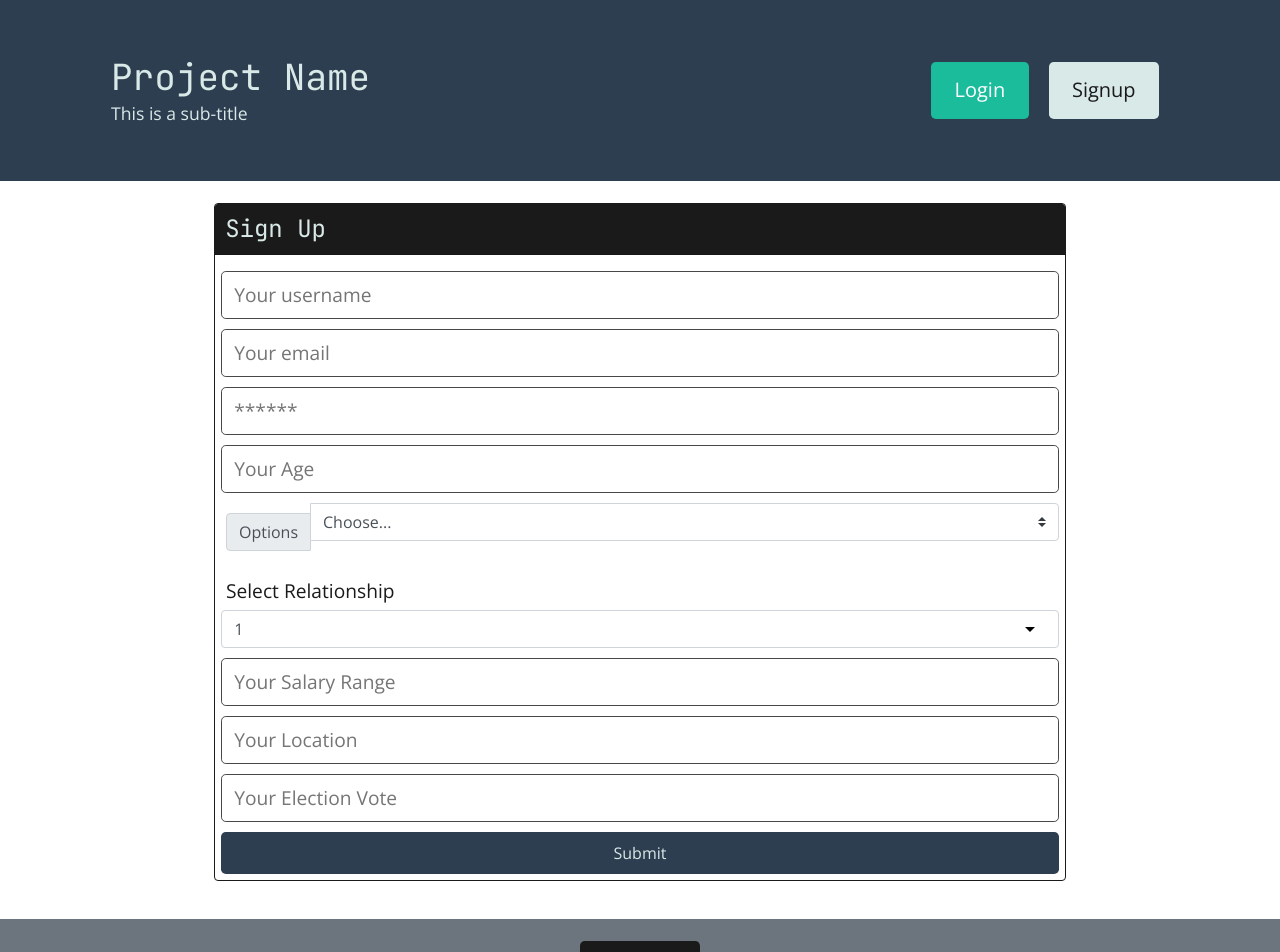
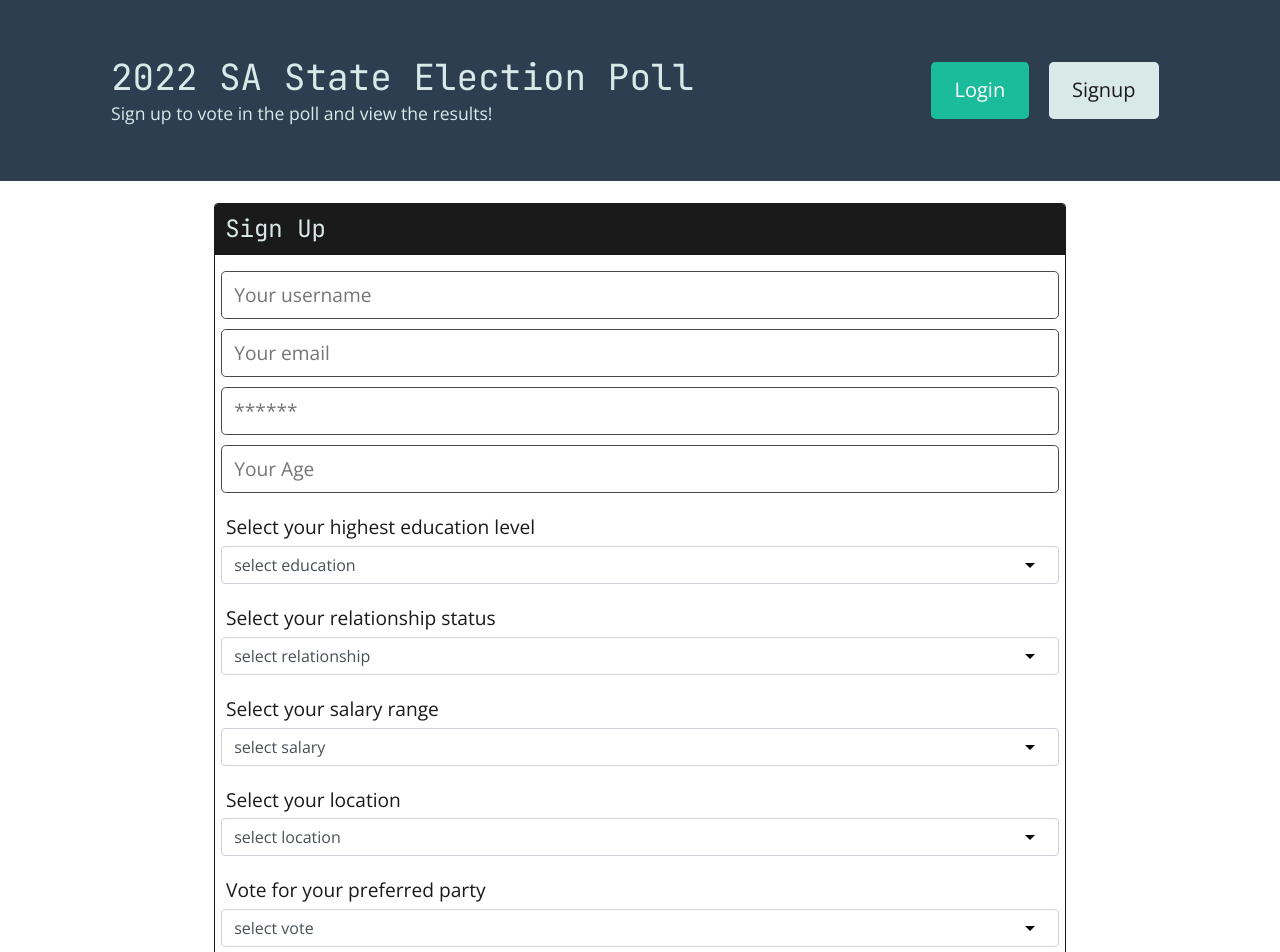
Before and after one commit to B3nj1e/MERN-Election-Poll, a React (Create React App) app in the folder client/: page /signup in a window 1280 px wide. Shown: the top 952 px of the page. Built offline with nearby package versions, Linux system fonts and the light colour scheme.

Commit message:
signup form working, with vote function

```diff
--- a/client/src/components/Header/index.js
+++ b/client/src/components/Header/index.js
@@ -13,9 +13,9 @@ const Header = () => {
       <div className="container flex-row justify-space-between-lg justify-center align-center">
         <div>
           <Link className="text-light" to="/">
-            <h1 className="m-0">Project Name</h1>
+            <h1 className="m-0">2022 SA State Election Poll</h1>
           </Link>
-          <p className="m-0">This is a sub-title</p>
+          <p className="m-0">Sign up to vote in the poll and view the results!</p>
         </div>
         <div>
           {Auth.loggedIn() ? (
--- a/client/src/pages/Signup.js
+++ b/client/src/pages/Signup.js
@@ -98,7 +98,22 @@ const Signup = () => {
                   value={formState.education}
                   onChange={handleChange}
                 /> */}
-                <div class="input-group mb-3">
+                <div className="form-group">
+                  <label>Select your highest education level</label>
+                  <select className="form-control" value={formState.education} onChange={handleChange} name="education">
+                    <option>select education</option>
+                    <option>Year 10 or under</option>
+                    <option>Year 11</option>
+                    <option>Year 12</option>
+                    <option>Cert II</option>
+                    <option>Cert III</option>
+                    <option>Cert IV</option>
+                    <option>Bachelor/Degree</option>
+                    <option>Masters</option>
+                    <option>PhD</option>
+                  </select>
+                </div>
+                {/* <div class="input-group mb-3">
   <div class="input-group-prepend">
     <label class="input-group-text" for="inputGroupSelect01">Options</label>
   </div>
@@ -108,18 +123,19 @@ const Signup = () => {
     <option value="2">Two</option>
     <option value="3">Three</option>
   </select>
-</div>
+</div> */}
 
-<div class="form-group">
-    <label for="exampleFormControlSelect1">Select Relationship</label>
-    <select class="form-control" id="exampleFormControlSelect1" value={formState.relationship} onChange={handleChange} name="relationship">
-      <option>1</option>
-      <option>2</option>
-      <option>3</option>
-      <option>4</option>
-      <option>5</option>
-    </select>
-  </div>
+                <div className="form-group">
+                  <label>Select your relationship status</label>
+                  <select className="form-control" value={formState.relationship} onChange={handleChange} name="relationship">
+                    <option>select relationship</option>
+                    <option>Single</option>
+                    <option>De Facto</option>
+                    <option>Married</option>
+                    <option>Divorced</option>
+                    <option>Widow/widower</option>
+                  </select>
+                </div>
 
                 {/* <input
                   className="form-input"
@@ -129,30 +145,63 @@ const Signup = () => {
                   value={formState.relationship}
                   onChange={handleChange}
                 /> */}
-                <input
+                {/* <input
                   className="form-input"
                   placeholder="Your Salary Range"
                   name="salary"
                   type="text"
                   value={formState.salary}
                   onChange={handleChange}
-                />
-                <input
+                /> */}
+                <div className="form-group">
+                  <label>Select your salary range</label>
+                  <select className="form-control" value={formState.salary} onChange={handleChange} name="salary">
+                    <option>select salary</option>
+                    <option>less than $50,000</option>
+                    <option>$50,000-$100,000</option>
+                    <option>more than $100,000</option>
+                  </select>
+                </div>
+                {/* <input
                   className="form-input"
                   placeholder="Your Location"
                   name="location"
                   type="text"
                   value={formState.location}
                   onChange={handleChange}
-                />
-                <input
+                /> */}
+                <div className="form-group">
+                  <label>Select your location</label>
+                  <select className="form-control" value={formState.location} onChange={handleChange} name="location">
+                    <option>select location</option>
+                    <option>CBD</option>
+                    <option>Northern Adelaide</option>
+                    <option>Eastern Adelaide</option>
+                    <option>Southern Adelaide</option>
+                    <option>Western Adelaide</option>
+                    <option>Northern SA</option>
+                    <option>Eastern SA</option>
+                    <option>Southern SA</option>
+                    <option>Western SA</option>
+                  </select>
+                </div>
+                {/* <input
                   className="form-input"
                   placeholder="Your Election Vote"
                   name="vote"
                   type="text"
                   value={formState.vote}
                   onChange={handleChange}
-                />
+                /> */}
+                <div className="form-group">
+                  <label>Vote for your preferred party</label>
+                  <select className="form-control" value={formState.vote} onChange={handleChange} name="vote">
+                    <option>select vote</option>
+                    <option>A</option>
+                    <option>B</option>
+                    <option>C</option>
+                  </select>
+                </div>
                 <button
                   className="btn btn-block btn-primary"
                   style={{ cursor: 'pointer' }}
```
